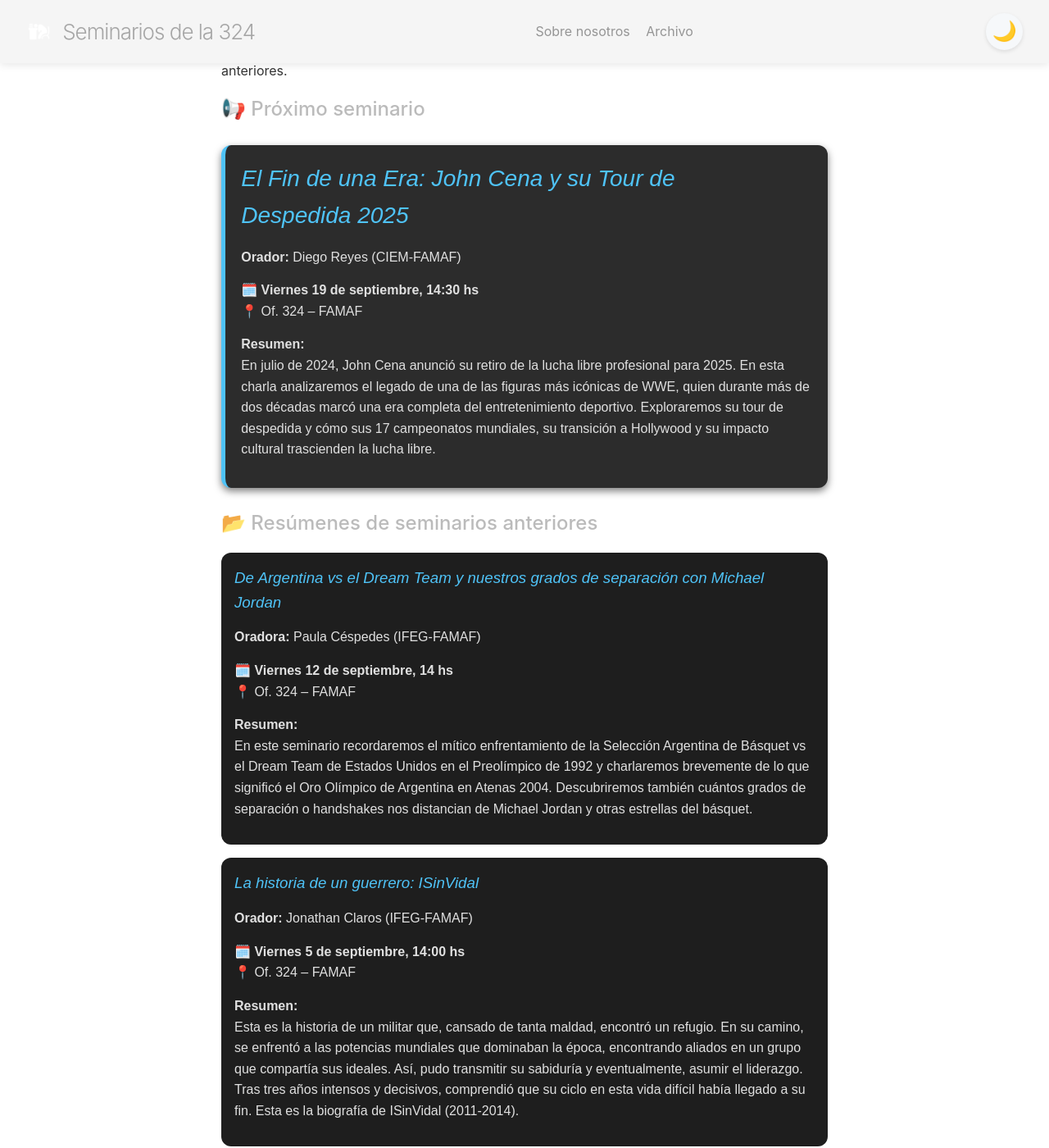
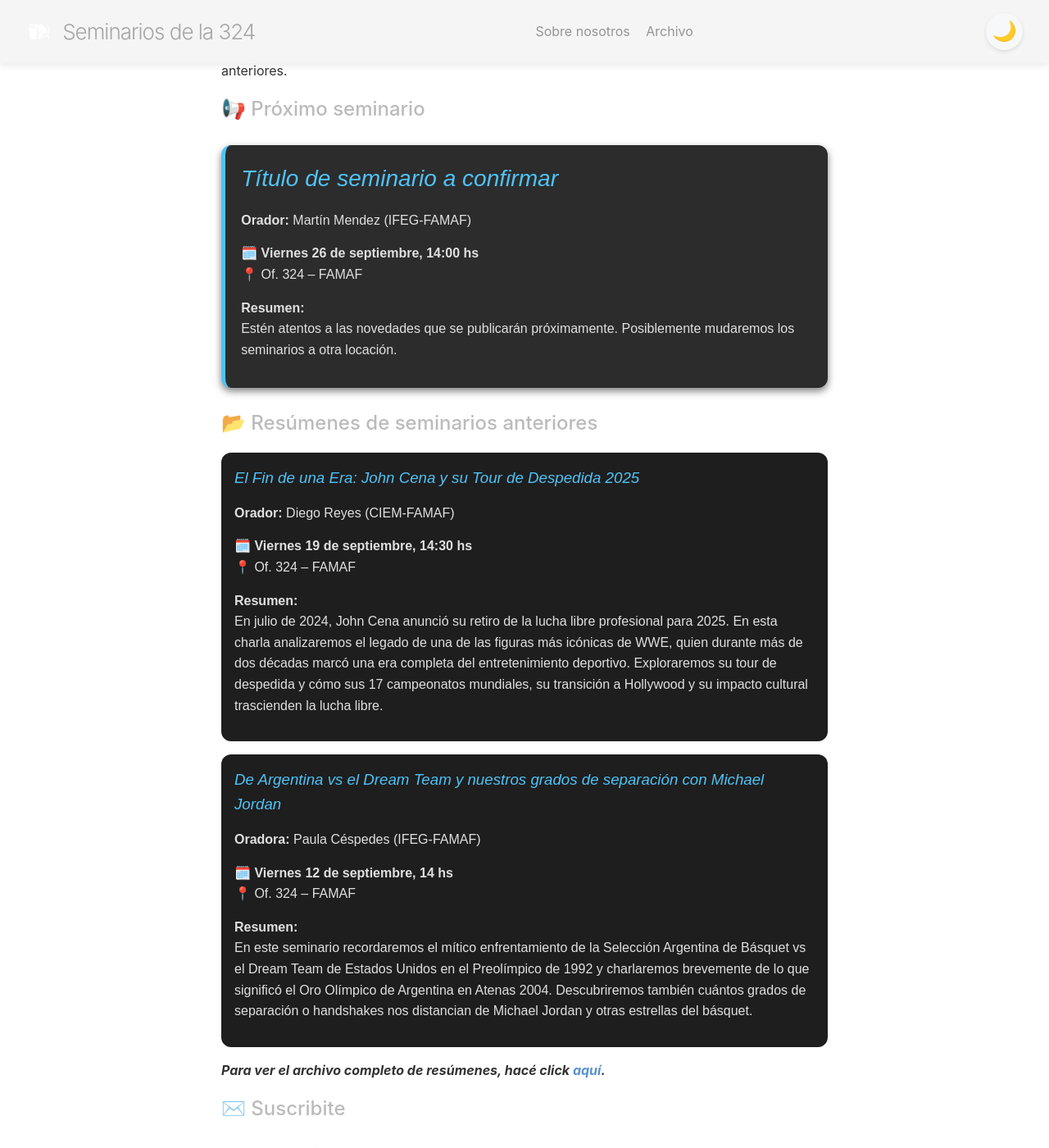
Before and after one commit to nicolasvazquez95/seminarios324, a Jekyll site: the page built from index.md, in a window 1280 px wide and 1400 px high, scrolled down 505 px. Shown: the whole window at 82% size. Built offline with Jekyll 4.4.1, drawn with Linux system fonts in a browser that asks for light colours; comment, search, counter and statistics services are not loaded; some of the changed text lies outside the part shown.

Commit message:
Add seminar details for "El Fin de una Era: John Cena y su Tour de Despedida 2025" and update index

```diff
--- a/index.md
+++ b/index.md
@@ -24,13 +24,12 @@
 </div> -->
 
 <div style="background:#2c2c2c; border-left:5px solid #4fc3f7; border-radius:12px; padding:1.2em; margin:1.5em 0; color:#e0e0e0; font-family: sans-serif; box-shadow: 0 4px 10px rgba(0,0,0,0.5);">
-  <h3><em style="color:#4fc3f7; font-size:1.5em;">El Fin de una Era: John Cena y su Tour de Despedida 2025</em></h3>
-  <p><strong>Orador:</strong> Diego Reyes (CIEM-FAMAF)</p>
-  <p>🗓️ <strong>Viernes 19 de septiembre, 14:30 hs</strong><br>
+  <h3><em style="color:#4fc3f7; font-size:1.5em;">Título de seminario a confirmar</em></h3>
+  <p><strong>Orador:</strong> Martín Mendez (IFEG-FAMAF)</p>
+  <p>🗓️ <strong>Viernes 26 de septiembre, 14:00 hs</strong><br>
      📍 Of. 324 – FAMAF</p>
   <p><strong>Resumen:</strong><br>
-     En julio de 2024, John Cena anunció su retiro de la lucha libre profesional para 2025. En esta charla analizaremos el legado de una de las figuras más icónicas de WWE, quien durante más de dos décadas marcó una era completa del entretenimiento deportivo.
-     Exploraremos su tour de despedida y cómo sus 17 campeonatos mundiales, su transición a Hollywood y su impacto cultural trascienden la lucha libre.
+     Estén atentos a las novedades que se publicarán próximamente. Posiblemente mudaremos los seminarios a otra locación.
   </p>
 </div>
 
@@ -48,22 +47,23 @@
 </div> -->
 
 <div style="background:#1e1e1e; border-radius:12px; padding:1em; margin:1em 0; color:#e0e0e0; font-family: sans-serif;">
+  <h3><em style="color:#4fc3f7;">El Fin de una Era: John Cena y su Tour de Despedida 2025</em></h3>
+  <p><strong>Orador:</strong> Diego Reyes (CIEM-FAMAF)</p>
+  <p>🗓️ <strong>Viernes 19 de septiembre, 14:30 hs</strong><br>
+     📍 Of. 324 – FAMAF</p>
+  <p><strong>Resumen:</strong><br>
+    En julio de 2024, John Cena anunció su retiro de la lucha libre profesional para 2025. En esta charla analizaremos el legado de una de las figuras más icónicas de WWE, quien durante más de dos décadas marcó una era completa del entretenimiento deportivo.
+    Exploraremos su tour de despedida y cómo sus 17 campeonatos mundiales, su transición a Hollywood y su impacto cultural trascienden la lucha libre.
+  </p>
+</div>
+
+<div style="background:#1e1e1e; border-radius:12px; padding:1em; margin:1em 0; color:#e0e0e0; font-family: sans-serif;">
   <h3><em style="color:#4fc3f7;">De Argentina vs el Dream Team y nuestros grados de separación con Michael Jordan</em></h3>
   <p><strong>Oradora:</strong> Paula Céspedes (IFEG-FAMAF)</p>
   <p>🗓️ <strong>Viernes 12 de septiembre, 14 hs</strong><br>
      📍 Of. 324 – FAMAF</p>
   <p><strong>Resumen:</strong><br>
      En este seminario recordaremos el mítico enfrentamiento de la Selección Argentina de Básquet vs el Dream Team de Estados Unidos en el Preolímpico de 1992 y charlaremos brevemente de lo que significó el Oro Olímpico de Argentina en Atenas 2004. Descubriremos también cuántos grados de separación o handshakes nos distancian de Michael Jordan y otras estrellas del básquet.
-  </p>
-</div>
-
-<div style="background:#1e1e1e; border-radius:12px; padding:1em; margin:1em 0; color:#e0e0e0; font-family: sans-serif;">
-  <h3><em style="color:#4fc3f7;">La historia de un guerrero: ISinVidal</em></h3>
-  <p><strong>Orador:</strong> Jonathan Claros (IFEG-FAMAF)</p>
-  <p>🗓️ <strong>Viernes 5 de septiembre, 14:00 hs</strong><br>
-     📍 Of. 324 – FAMAF</p>
-  <p><strong>Resumen:</strong><br>
-     Esta es la historia de un militar que, cansado de tanta maldad, encontró un refugio. En su camino, se enfrentó a las potencias mundiales que dominaban la época, encontrando aliados en un grupo que compartía sus ideales. Así, pudo transmitir su sabiduría y eventualmente, asumir el liderazgo. Tras tres años intensos y decisivos, comprendió que su ciclo en esta vida difícil había llegado a su fin. Esta es la biografía de ISinVidal (2011-2014).
   </p>
 </div>
 
```
Also changed, not shown: _posts/2025-09-19-El-Fin-de-una-Era-John-Cena.md (added, +24 -0 lines), archivo.md (+18 -0 lines), assets/posts/back/Retiro_John_Cena.png (added), assets/posts/front/Retiro_John_Cena.png (added), assets/posts/photos/2025-09-19.png (renamed from assets/posts/photos/2025-09-12.png), 1 other file.
